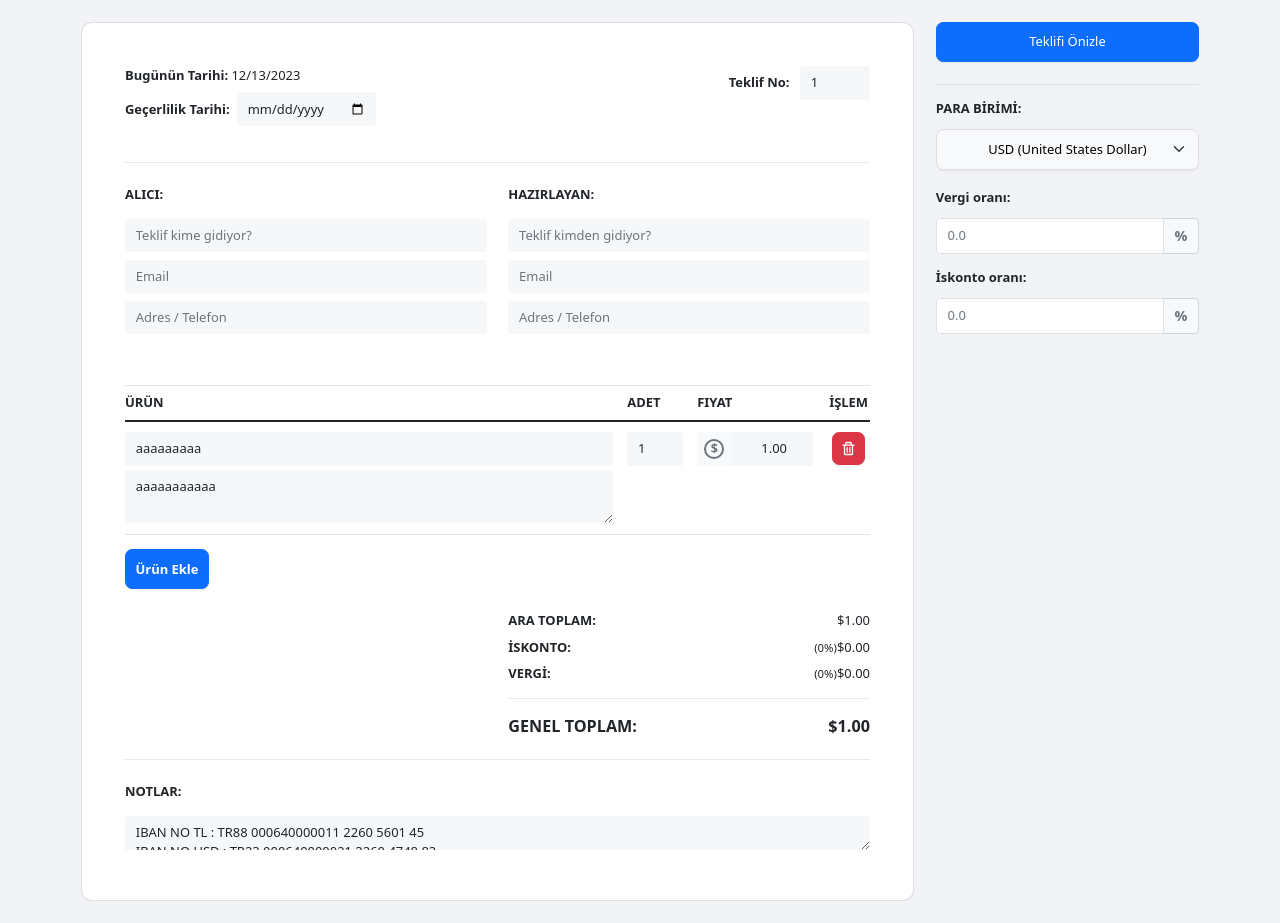
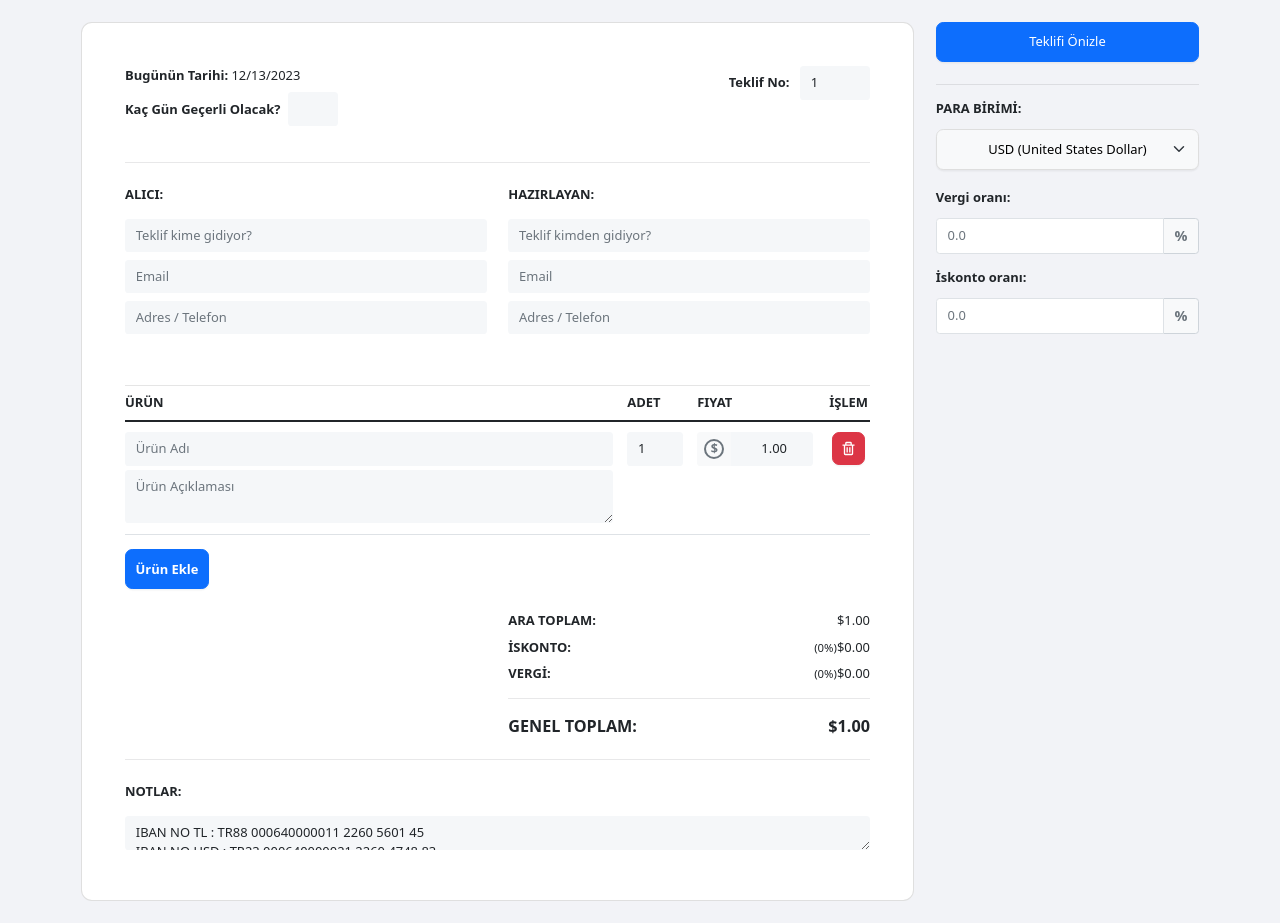
Before and after one commit to mehmetserdar/offer-generator, a React (Create React App) app: page / in a window 1280 px wide. Built offline with nearby package versions, Linux system fonts and the light colour scheme.

Commit message:
modified:   src/components/InvoiceForm.js 	modified:   src/components/InvoiceModal.js

```diff
--- a/src/components/InvoiceForm.js
+++ b/src/components/InvoiceForm.js
@@ -36,8 +36,8 @@ class InvoiceForm extends React.Component {
     this.state.items = [
       {
         id: 0,
-        name: 'aaaaaaaaa',
-        description: 'aaaaaaaaaaa',
+        name: '',
+        description: '',
         price: '1.00',
         quantity: 1
       }
@@ -135,9 +135,9 @@ class InvoiceForm extends React.Component {
                   </div>
                 </div>
                 <div className="d-flex flex-row align-items-center">
-                  <span className="fw-bold d-block me-2">Geçerlilik&nbsp;Tarihi:</span>
-                  <Form.Control type="date" value={this.state.dateOfIssue} name={"dateOfIssue"} onChange={(event) => this.editField(event)} style={{
-                      maxWidth: '150px'
+                  <span className="fw-bold d-block me-2">Kaç Gün&nbsp;Geçerli Olacak?</span>
+                  <Form.Control type="number" value={this.state.dateOfIssue} name={"dateOfIssue"} onChange={(event) => this.editField(event)} style={{
+                      maxWidth: '50px'
                     }} required="required"/>
                 </div>
               </div>
--- a/src/components/InvoiceModal.js
+++ b/src/components/InvoiceModal.js
@@ -24,7 +24,7 @@ function GenerateInvoice() {
     const pdfWidth = pdf.internal.pageSize.getWidth();
     const pdfHeight = (imgProps.height * pdfWidth) / imgProps.width;
     pdf.addImage(imgData, 'PNG', 0, 0, pdfWidth, pdfHeight);
-    pdf.save('invoice-001.pdf');
+    pdf.save('teklif.pdf');
   });
 }
 
@@ -47,8 +47,8 @@ class InvoiceModal extends React.Component {
                 </h6>
               </div>
               <div className="text-end ms-4">
-                <h6 className="fw-bold mt-1 mb-2">TOPLAM TUTAR:</h6>
-                <h5 className="fw-bold text-secondary"> {this.props.currency} {this.props.total}</h5>
+                <h6 className="fw-bold mt-1 mb-2">TEKLİFİN HAZIRLANDIĞI TARİH:</h6>
+                <h5 className="fw-bold text-secondary"> {new Date().toLocaleDateString()}</h5>
               </div>
             </div>
             <div className="p-4">
@@ -66,15 +66,14 @@ class InvoiceModal extends React.Component {
                   <div>{this.props.info.billFromEmail || ''}</div>
                 </Col>
                 <Col md={4}>
-                  <div className="fw-bold">GEÇERLİLİK TARİHİ:</div>
-                  <div>{this.props.info.dateOfIssue || ''}</div>
+                  <div className="fw-bold">TEKLİF {this.props.info.dateOfIssue || ''} GÜN GEÇERLİDİR.</div>
                 </Col>
               </Row>
               <Table className="mb-0">
                 <thead>
                   <tr>
+                    <th>ÜRÜN - AÇIKLAMA</th>
                     <th>ADET</th>
-                    <th>ÜRÜN - AÇIKLAMA</th>
                     <th className="text-end">FİYAT</th>
                     <th className="text-end">TUTAR</th>
                   </tr>
@@ -85,13 +84,13 @@ class InvoiceModal extends React.Component {
 
                     return (
                       <tr id={i} key={i}>
-                        <td style={{ width: '50px' }}>{item.quantity}</td>
                         <td>
                           <b>{item.name}</b>
                           {descriptionLines.map((line, index) => (
                             <div key={index}>{line}</div>
                           ))}
                         </td>
+                        <td style={{ width: '50px' }}>{item.quantity}</td>
                         <td className="text-end" style={{ width: '100px' }}>
                           {this.props.currency} {item.price}
                         </td>
@@ -138,10 +137,14 @@ class InvoiceModal extends React.Component {
                   </tr>
                 </tbody>
               </Table>
-              {this.props.info.notes &&
+              {this.props.info.notes && (
                 <div className="bg-light py-3 px-4 rounded">
-                  {this.props.info.notes}
-                </div>}
+                  {this.props.info.notes.split('\n').map((line, index) => (
+                    <div key={index}>{line}</div>
+                  ))}
+                </div>
+              )}
+
             </div>
           </div>
           <div className="pb-4 px-4">
```
